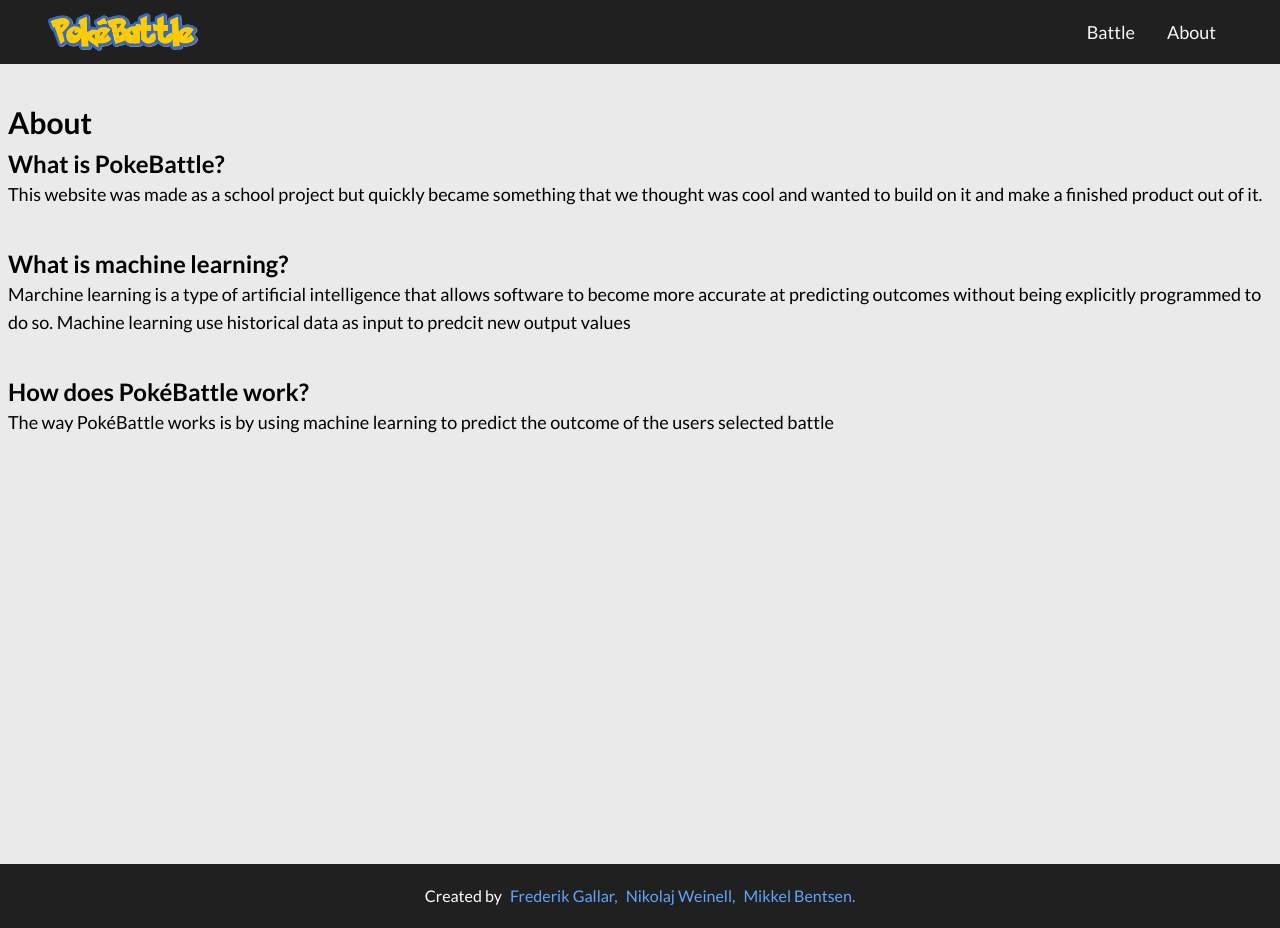
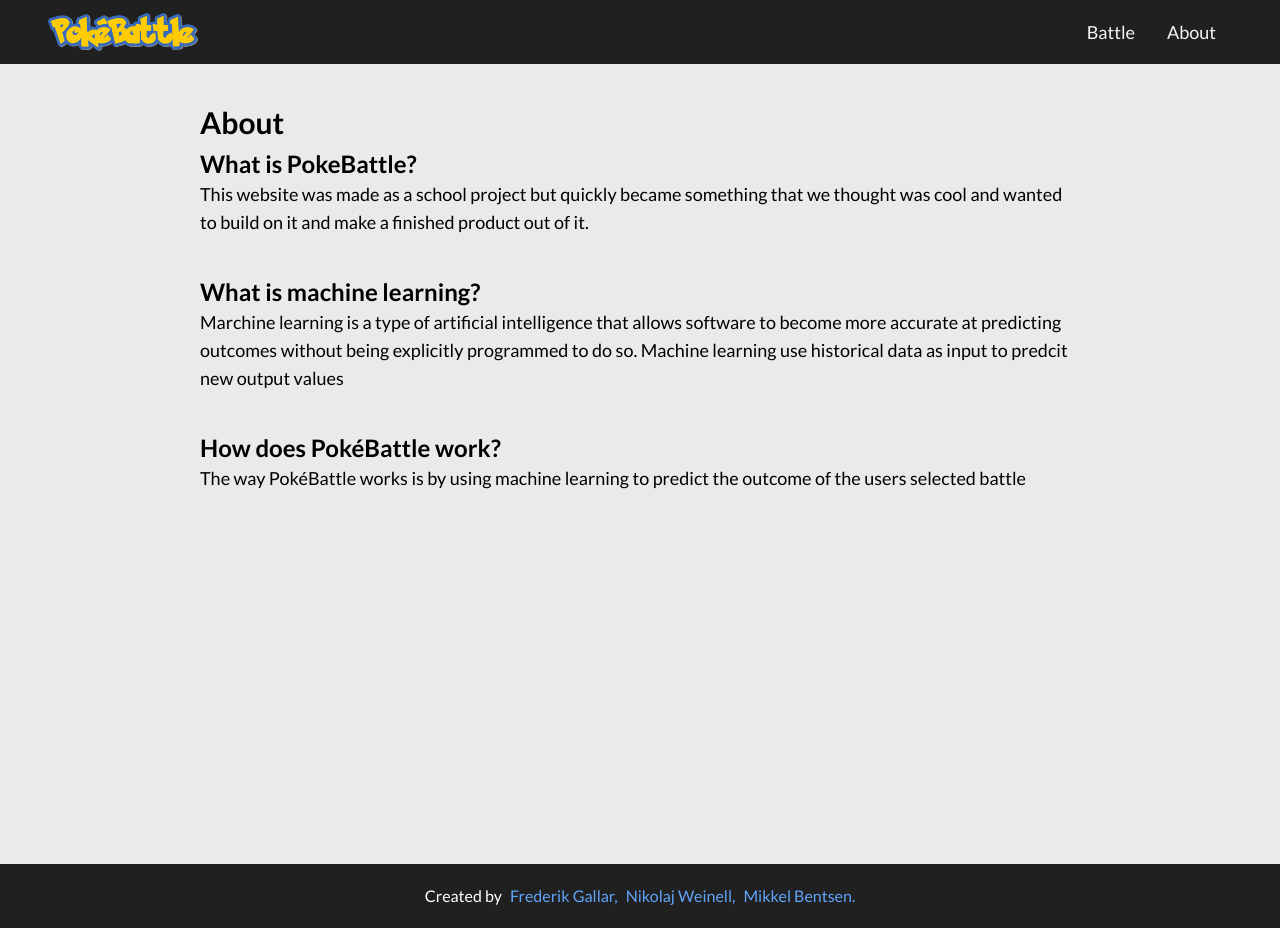
Before and after one commit to bentsen/poke_battle, a Next.js app: page /about in a window 1280 px wide. Built offline with nearby package versions, Linux system fonts and the light colour scheme.

Commit message:
about max width

```diff
--- a/src/app/about/page.tsx
+++ b/src/app/about/page.tsx
@@ -5,7 +5,7 @@
         <>
             <div className={"w-full flex justify-center"}>
                 <div className={"mw-auto w-full bg-darkerWhite h-screen flex justify-center"}>
-                    <div className={"px-2 mt-10 max-w-7xl mx-auto"}>
+                    <div className={"px-2 mt-10 max-w-4xl mx-auto"}>
                         <h1 className={"text-3xl font-bold pb-2"}>About</h1>
                         <div>
                             <div>
```
